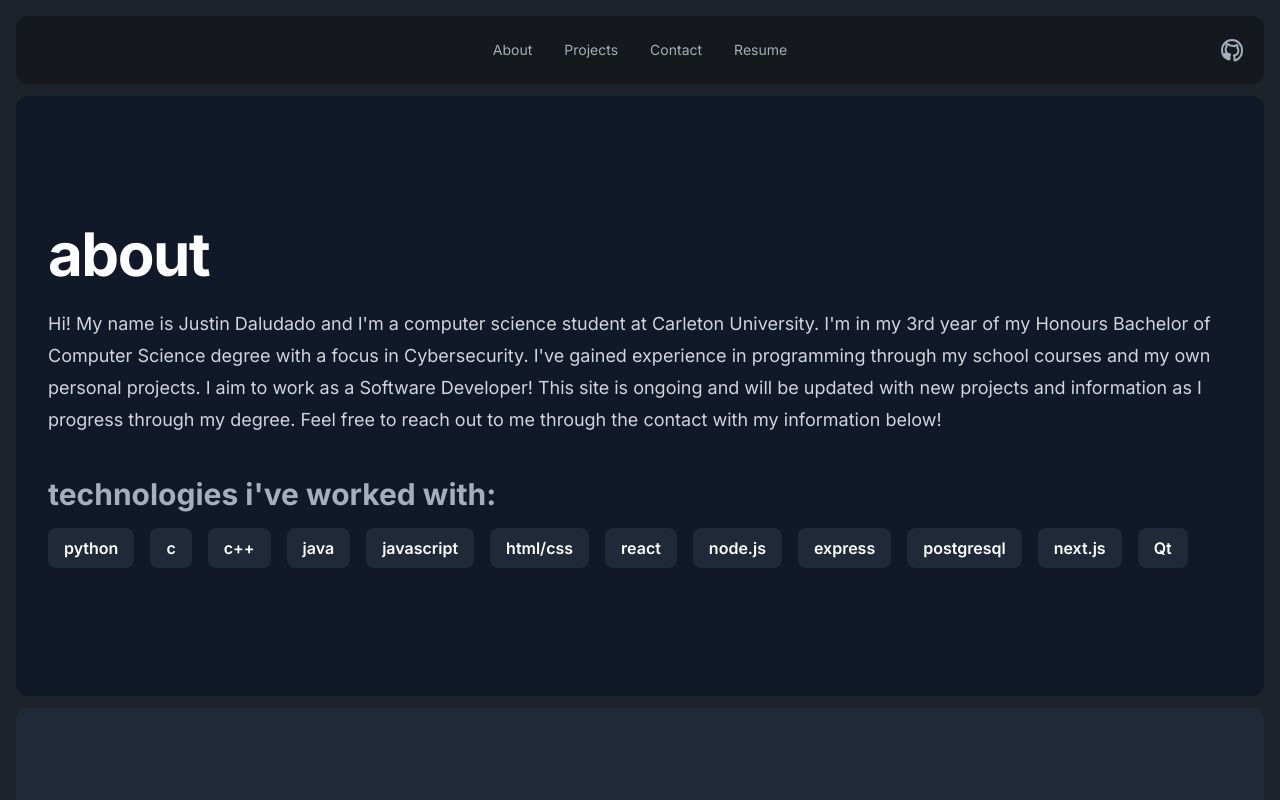
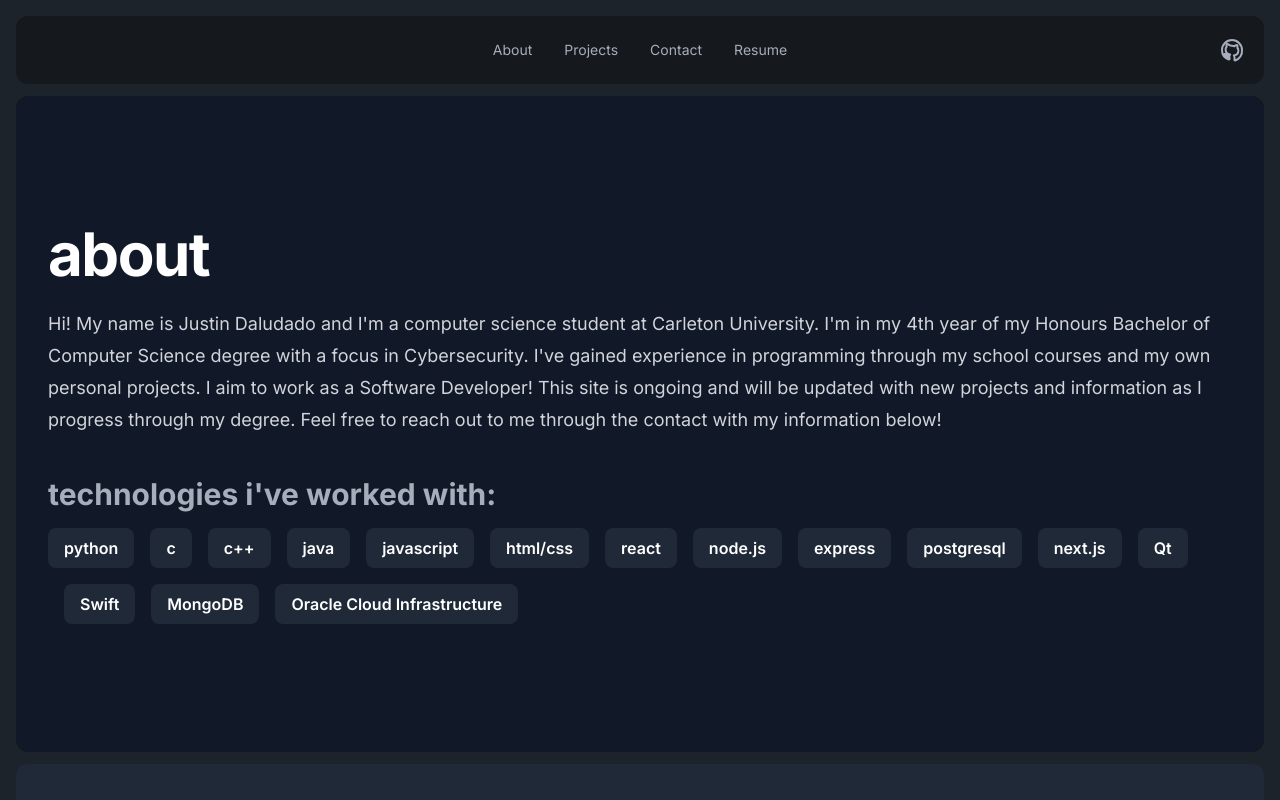
Before and after one commit to justindal/jd-website, a Next.js app: page / in a window 1280 px wide. Shown: the top 800 px of the page. Built offline with nearby package versions, Linux system fonts and the light colour scheme.

Commit message:
latest updates

```diff
--- a/src/app/components/About.tsx
+++ b/src/app/components/About.tsx
@@ -18,7 +18,7 @@ const About = () => {
           </h2>
           <p className='mt-6 text-lg leading-8 text-gray-300'>
             Hi! My name is Justin Daludado and I&apos;m a computer science student at
-            Carleton University. I&apos;m in my 3rd year of my Honours Bachelor of
+            Carleton University. I&apos;m in my 4th year of my Honours Bachelor of
             Computer Science degree with a focus in Cybersecurity. I&apos;ve gained
             experience in programming through my school courses and my own
             personal projects. I aim to work as a Software Developer! This site
@@ -66,6 +66,15 @@ const About = () => {
             <span className='inline-block px-4 py-2 mt-4 text-base font-semibold text-white bg-gray-800 rounded-lg'>
               Qt
             </span>
+            <span className='inline-block px-4 py-2 mt-4 text-base font-semibold text-white bg-gray-800 rounded-lg'>
+              Swift
+            </span>
+            <span className='inline-block px-4 py-2 mt-4 text-base font-semibold text-white bg-gray-800 rounded-lg'>
+              MongoDB
+            </span>
+            <span className='inline-block px-4 py-2 mt-4 text-base font-semibold text-white bg-gray-800 rounded-lg'>
+              Oracle Cloud Infrastructure
+            </span>
           </div>
         </div>
       </div>
--- a/src/app/components/Carousel.tsx
+++ b/src/app/components/Carousel.tsx
@@ -15,7 +15,7 @@ const Carousel = () => {
           Component styling done with TailwindCSS and shadcnUI. Implemented user authentication using auth.js'
           image='/images/dsm.jpeg'
         >
-          <div className="flex space-x-4">
+          <div className='flex space-x-4'>
             <a
               href='https://dont-secure.me'
               target='_blank'
@@ -48,15 +48,7 @@ const Carousel = () => {
           description='I wrote this portfolio using React with Typescript and TailwindCSS.
           I used Next.js to handle routing and deployment. The server is hosted on my own cloud instance using Oracle Cloud Infrastructure.'
           image='/images/portfolio_image.jpeg'
-        >
-          <a
-            href='https://github.com/justindal/jd-website'
-            target='_blank'
-            rel='noopener noreferrer'
-          >
-            <Button text='Github link'></Button>
-          </a>
-        </ProjectCard>
+        ></ProjectCard>
         <div className='absolute flex justify-between transform -translate-y-1/2 left-5 right-5 top-1/2'>
           <a href='#slide1' className='btn btn-circle'>
             ❮
--- a/src/app/components/Contact.tsx
+++ b/src/app/components/Contact.tsx
@@ -31,7 +31,7 @@ const Contact = () => {
               GitHub
             </a>
             <a
-              href='https://www.linkedin.com/in/justin-daludado-33752221a/'
+              href='https://www.linkedin.com/in/justin-daludado/'
               target='_blank'
               rel='noopener noreferrer'
               className='btn btn-primary'
```
